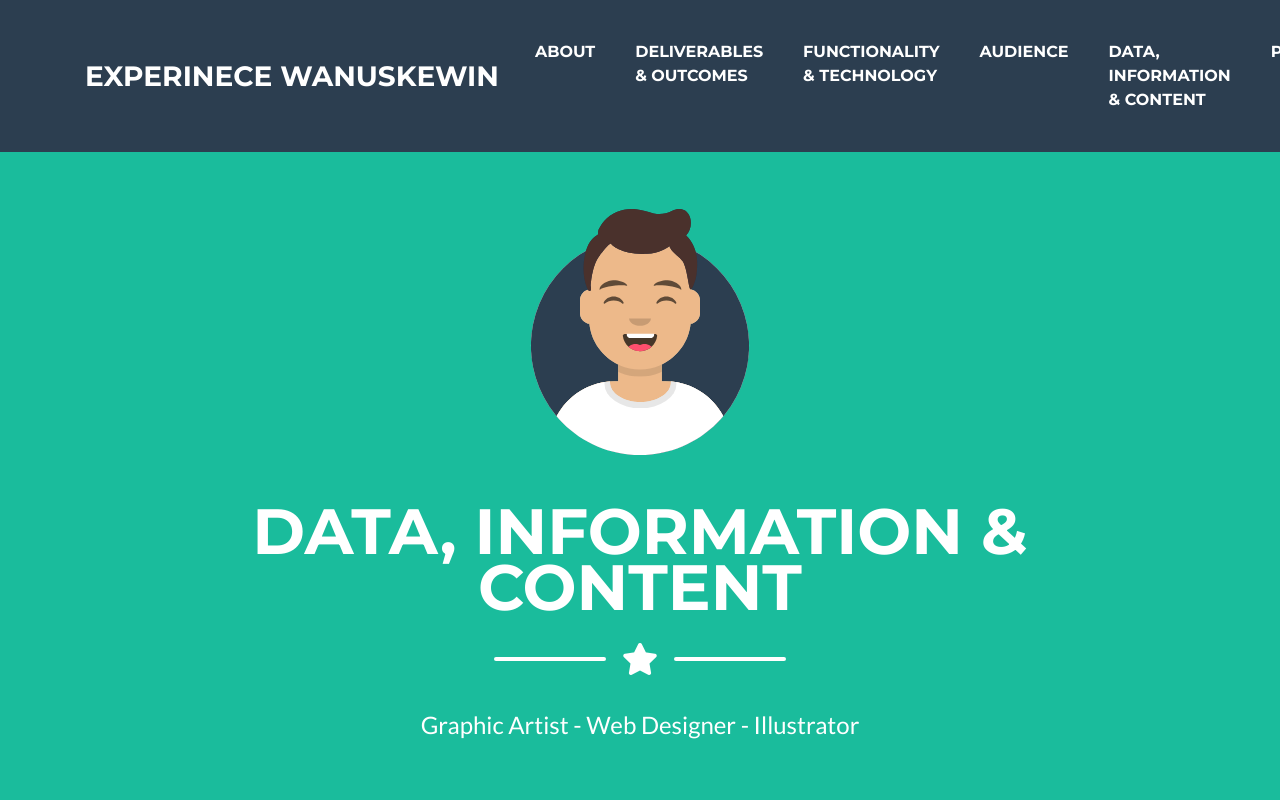
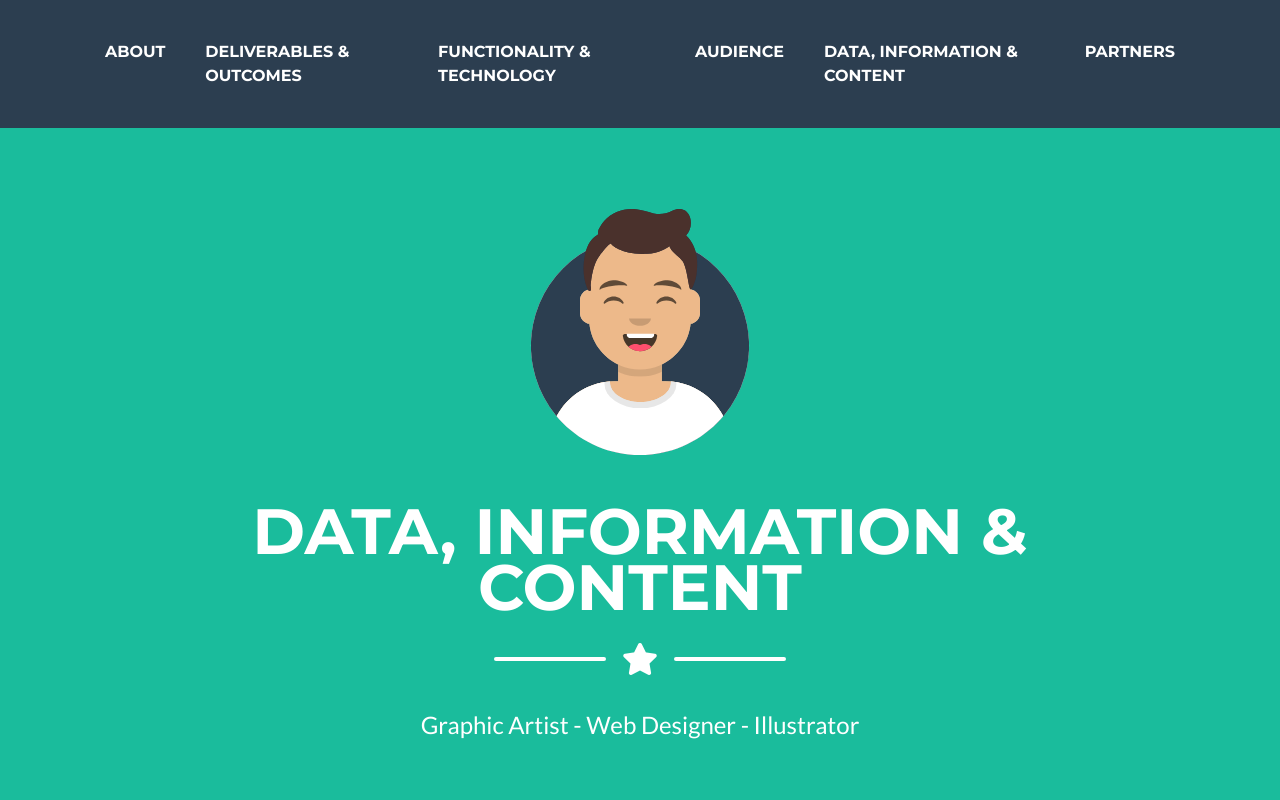
Before and after one commit to jandrel/wanuskewin, a website with bundled scripts: page data.html in a window 1280 px wide. Shown: the top 800 px of the page. Built offline with nearby package versions, Linux system fonts and the light colour scheme.

Commit message:
Hid nav bar title

```diff
--- a/data.html
+++ b/data.html
@@ -25,7 +25,7 @@
  <!-- Navigation -->
   <nav class="navbar navbar-expand-lg bg-secondary text-uppercase fixed-top" id="mainNav">
     <div class="container">
-      <a class="navbar-brand js-scroll-trigger" href="#page-top">Experinece Wanuskewin</a>
+      <!-- <a class="navbar-brand js-scroll-trigger" href="#page-top">Experience Wanuskewin</a> -->
       <button class="navbar-toggler navbar-toggler-right text-uppercase font-weight-bold bg-primary text-white rounded" type="button" data-toggle="collapse" data-target="#navbarResponsive" aria-controls="navbarResponsive" aria-expanded="false" aria-label="Toggle navigation">
         Menu
         <i class="fas fa-bars"></i>
```
